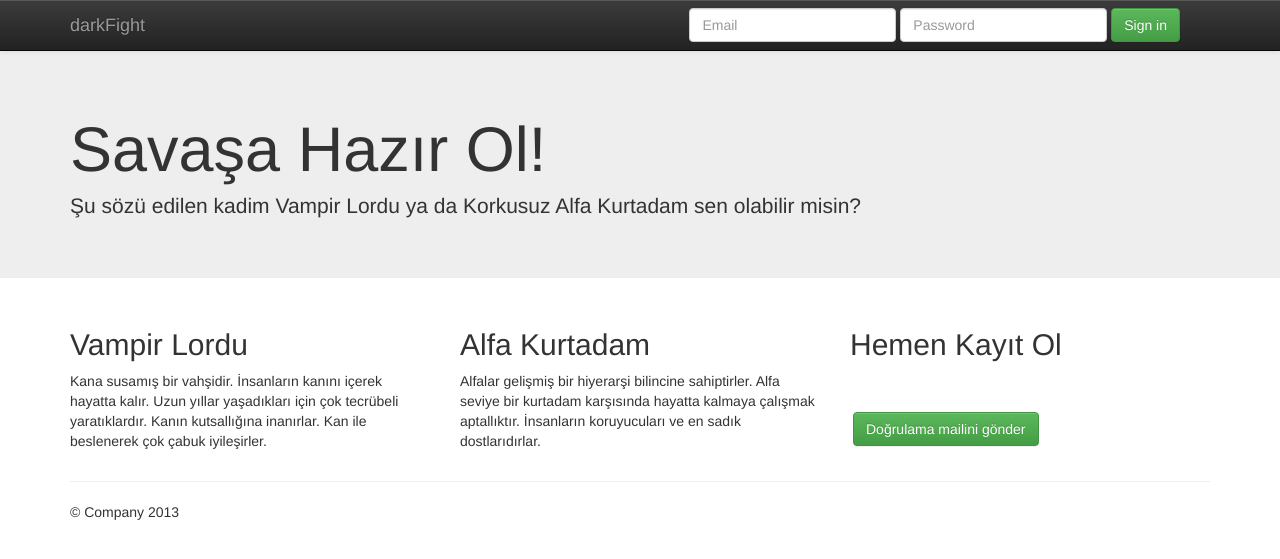
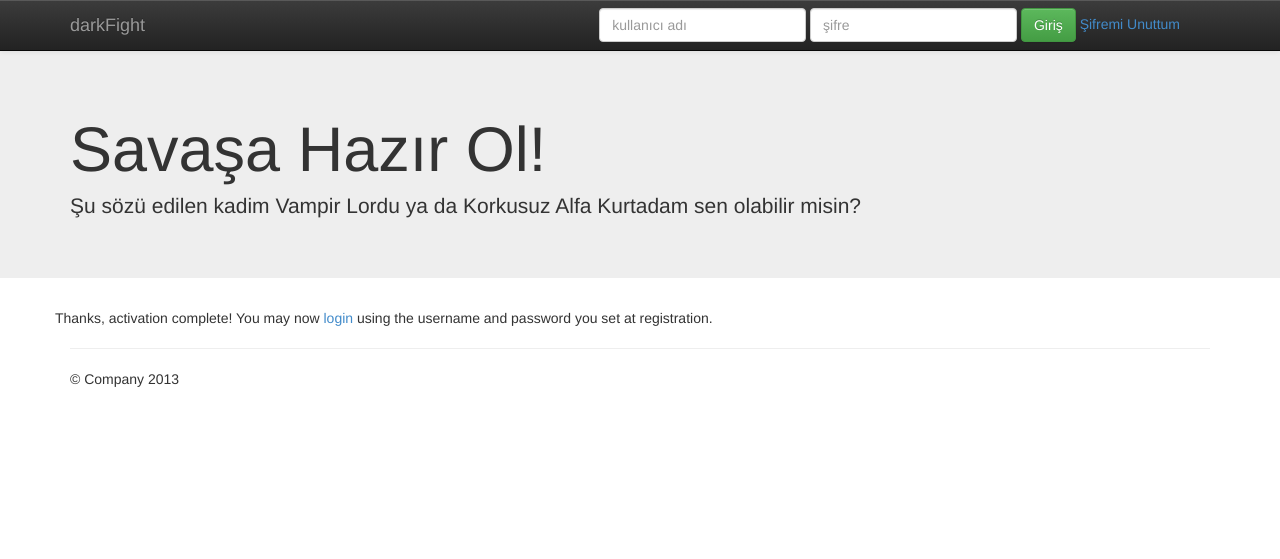
Before and after one commit to berkantaydin/darkfight, a Django app: template darkfight_project/templates/registration/activation_complete.html in a window 1280 px wide. Shown: the top 559 px of the page. Run offline with Django 3.2, Linux system fonts and the light colour scheme; the template is opened without the code that fills it, so the values that code supplies are empty; some libraries are stand-ins or nearby versions.

Commit message:
account actions

```diff
--- a/darkfight_project/templates/base_not_logged_in.html
+++ b/darkfight_project/templates/base_not_logged_in.html
@@ -35,24 +35,27 @@
                 <span class="icon-bar"></span>
                 <span class="icon-bar"></span>
             </button>
-            <a class="navbar-brand" href="#">darkFight</a>
+            <a class="navbar-brand" href="{% url 'base_landing' %}">darkFight</a>
         </div>
         <div class="navbar-collapse collapse">
-            <form class="navbar-form navbar-right" method="post" action="{% url 'registration_register' %}">
+            <form class="navbar-form navbar-right" method="post" action="{% url 'auth_login' %}">
                 {% csrf_token %}
+                <input type="hidden" name="next" value="{% url 'base_landing' %}">
+
                 <div class="form-group">
-                    <input type="text" placeholder="Email" class="form-control">
+                    <input name="username" type="text" placeholder="kullanıcı adı" class="form-control">
                 </div>
                 <div class="form-group">
-                    <input type="password" placeholder="Password" class="form-control">
+                    <input name="password" type="password" placeholder="şifre" class="form-control">
                 </div>
-                <button type="submit" class="btn btn-success">Sign in</button>
+                <button type="submit" class="btn btn-success">Giriş</button>
+                {% url 'auth_password_reset' as auth_pwd_reset_url %}
+                {% blocktrans %}<a href="{{ auth_pwd_reset_url }}">Şifremi Unuttum</a>{% endblocktrans %}
             </form>
         </div>
         <!--/.navbar-collapse -->
     </div>
 </div>
-
 <!-- Main jumbotron for a primary marketing message or call to action -->
 <div class="jumbotron">
     <div class="container">
@@ -66,6 +69,7 @@
     <!-- Example row of columns -->
     <div class="row">
 
+        {% block content %}
             <div class="col-lg-4">
                 <h2>Vampir Lordu</h2>
 
@@ -76,7 +80,8 @@
             <div class="col-lg-4">
                 <h2>Alfa Kurtadam</h2>
 
-            <p>Alfalar gelişmiş bir hiyerarşi bilincine sahiptirler. Alfa seviye bir kurtadam karşısında hayatta kalmaya
+                <p>Alfalar gelişmiş bir hiyerarşi bilincine sahiptirler. Alfa seviye bir kurtadam karşısında hayatta
+                    kalmaya
                     çalışmak aptallıktır. İnsanların koruyucuları ve en sadık dostlarıdırlar.</p>
             </div>
 
@@ -93,12 +98,15 @@
                         {% endfor %}
                         <tr>
                             <td></td>
-                        <td><br/><br/><input class="btn btn-success" type="submit" value="Doğrulama mailini gönder"/>
+                            <td><br/><br/><input class="btn btn-success" type="submit"
+                                                 value="Doğrulama mailini gönder"/>
                             </td>
                         </tr>
                 </table>
                 </form>
             </div>
+
+        {% endblock content %}
     </div>
 
     <hr>
--- a/darkfight_project/templates/registration/login.html
+++ b/darkfight_project/templates/registration/login.html
@@ -1,4 +1,5 @@
 {% extends "registration/registration_base.html" %}
+{% load future %}
 {% load i18n %}
 {% block title %}{% trans "Login" %}{% endblock %}
 {% block content %}
--- a/df_account/urls.py
+++ b/df_account/urls.py
@@ -1,6 +1,9 @@
 from django.conf.urls import patterns, include, url
+
 from registration.backends.default.views import RegistrationView
+
 from .forms import UserRegistrationForm
+
 
 """
     http://johnparsons.net/index.php/2013/06/28/creating-profiles-with-django-registration/
@@ -10,4 +13,6 @@ urlpatterns = patterns('',
                        url(r'^register/$',
                            RegistrationView.as_view(form_class=UserRegistrationForm),
                            name='registration_register'),
+
+                       (r'', include('registration.backends.default.urls')),
 )
--- a/df_base/views.py
+++ b/df_base/views.py
@@ -4,6 +4,6 @@ from df_account.forms import UserRegistrationForm
 
 def landing(request):
     if request.user.is_authenticated():
-        return HttpResponse("loggedin")
+        return render(request, 'base_logged_in.html', )
     else:
         return render(request, 'base_not_logged_in.html', dict(form_registration=UserRegistrationForm()))
```
Lines whose indentation alone changed are shown as unchanged.
